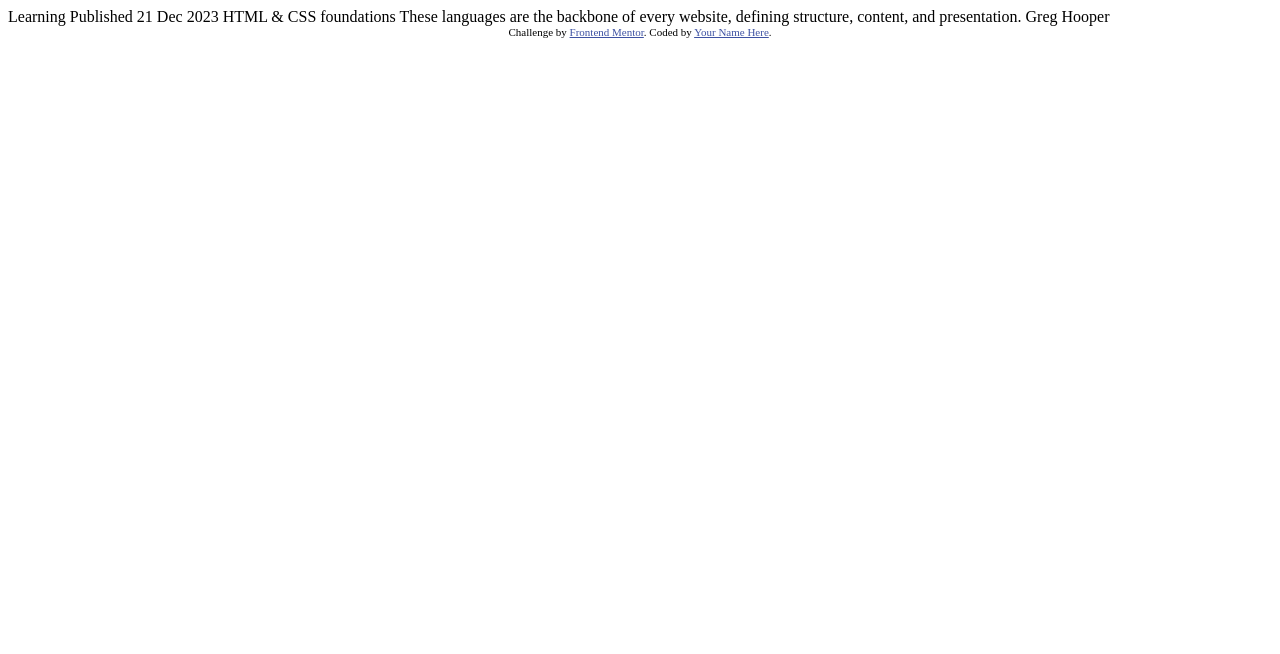
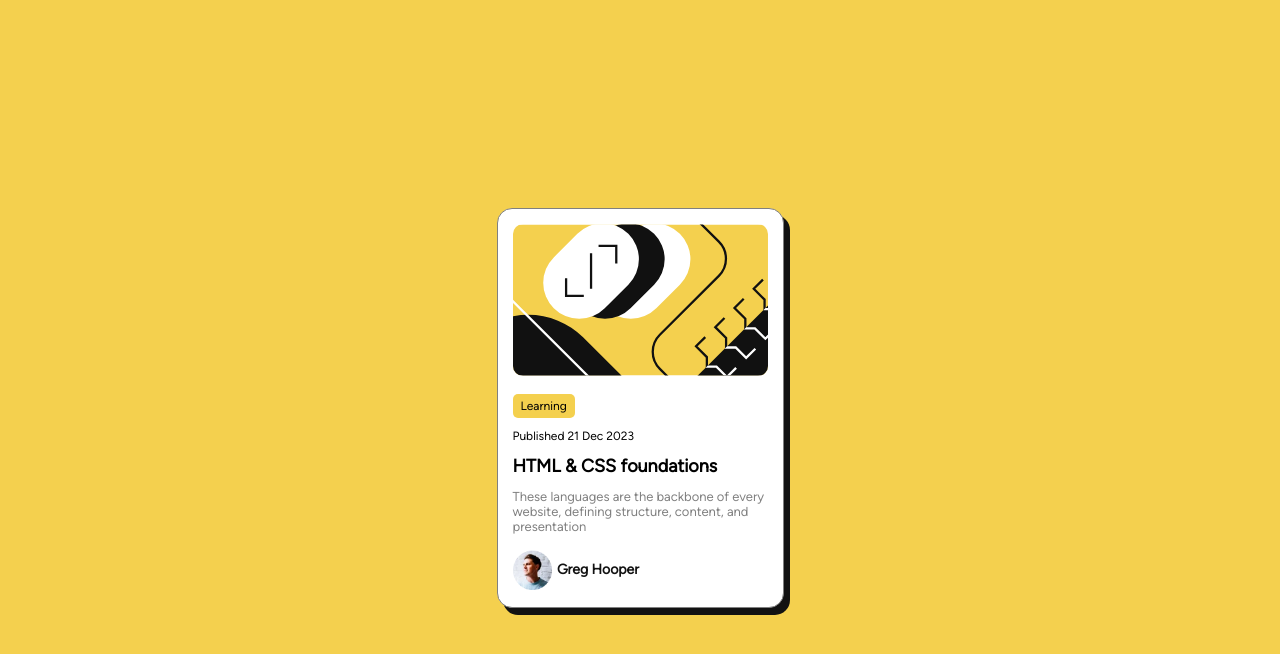
Before and after one commit to Lescano713/blog-preview-card, a plain HTML site: page index.html in a window 1280 px wide. Drawn offline with Linux system fonts and the light colour scheme.

Commit message:
Developing the challenge

```diff
--- a/index.html
+++ b/index.html
@@ -2,33 +2,24 @@
 <html lang="en">
 <head>
   <meta charset="UTF-8">
-  <meta name="viewport" content="width=device-width, initial-scale=1.0"> <!-- displays site properly based on user's device -->
-
+  <meta name="viewport" content="width=device-width, initial-scale=1.0">
   <link rel="icon" type="image/png" sizes="32x32" href="./assets/images/favicon-32x32.png">
-
+  <link rel="stylesheet" href="style.css">
   <title>Frontend Mentor | Blog preview card</title>
-
-  <!-- Feel free to remove these styles or customise in your own stylesheet 👍 -->
-  <style>
-    .attribution { font-size: 11px; text-align: center; }
-    .attribution a { color: hsl(228, 45%, 44%); }
-  </style>
 </head>
 <body>
-
-  Learning
-
-  Published 21 Dec 2023
-
-  HTML & CSS foundations
-
-  These languages are the backbone of every website, defining structure, content, and presentation.
-
-  Greg Hooper
-
-  <div class="attribution">
-    Challenge by <a href="https://www.frontendmentor.io?ref=challenge" target="_blank">Frontend Mentor</a>.
-    Coded by <a href="#">Your Name Here</a>.
-  </div>
+  <main class="card">
+    <div class="card-content">
+      <img class="illustration" src="./assets/images/illustration-article.svg" alt="illustration-article">
+      <span>Learning</span>
+      <small>Published 21 Dec 2023</small>
+      <h1>HTML & CSS foundations</h1>
+      <p>These languages are the backbone of every website, defining structure, content, and presentation</p>
+    <div class="author">
+      <img src="./assets/images/image-avatar.webp" alt="">
+      <h3>Greg Hooper</h3>
+    </div>
+    </div>
+  </main>
 </body>
 </html>
--- /dev/null
+++ b/style.css
@@ -0,0 +1,74 @@
+:root{
+    --colorBackground: hsl(47, 88%, 63%);
+    --colorCard: hsl(0, 0%, 100%);
+    --colorParagraph: hsl(0, 0%, 50%);
+    --colorTitles: hsl(0, 0%, 7%);
+}
+
+@font-face {
+    font-family: 'Figtree';
+    src: url('./assets/fonts/Figtree-VariableFont_wght.ttf') format('truetype');
+    font-weight: normal;
+}
+
+body{
+    background-color: var(--colorBackground);
+    height: 100vh;
+    justify-content: center;
+    align-items: center;
+}
+.card, body, .author{
+    display: flex;
+    font-family: "Figtree";
+
+}
+
+.card{
+    flex-direction: column;
+    width: 90%;
+    max-width: 285px;
+    background-color: var(--colorCard);
+    border-radius: 15px;
+    border: 1px solid var(--colorParagraph);
+    box-shadow: 6px 7px 0 0 var(--colorTitles);
+}
+
+.card-content{
+    padding: 15px;
+    .illustration{
+        width: 100%;
+        border-radius: 10px;
+        margin-bottom: 15px;
+    }
+    span{
+        background-color: var(--colorBackground);
+        padding: 5px 8px;
+        border-radius: 5px;
+        font-size: 12px;
+    }
+    small{
+        display: block;
+        margin-top: 15px;
+        font-size: 12px;
+    }
+    h1{
+        font-size: 18px;
+    }
+    p{
+        color: var(--colorParagraph);
+        margin-top: 0;
+        font-size: 13px;
+    }
+}
+
+.author{
+    align-items: center;
+    img{
+        height: 40px;
+    }
+    h3{
+        color: var(--colorTitles);
+        font-size: 14px;
+        margin-left: 5px;
+    }
+}
```
Also changed, not shown: 3 other files.
